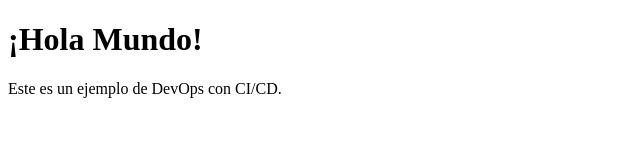
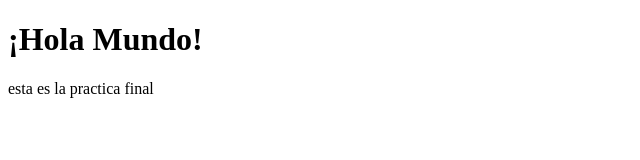
Before and after one commit to wesly2004/hola-mundo-devops, a website: page index.html in a window 1280 px wide. Shown: the whole page, without its empty margins (0-640 px from the left). Drawn offline with Linux system fonts and the light colour scheme.

```diff
--- a/index.html
+++ b/index.html
@@ -7,6 +7,6 @@
 </head>
 <body>
     <h1>¡Hola Mundo!</h1>
-    <p>Este es un ejemplo de DevOps con CI/CD.</p>
+    <p>esta es la practica final</p>
 </body>
 </html>
```
Also changed, not shown: index.test.js (added, +7 -0 lines), package.json (added, +13 -0 lines), .github/workflows/ci.yml (added), 2 other files.
